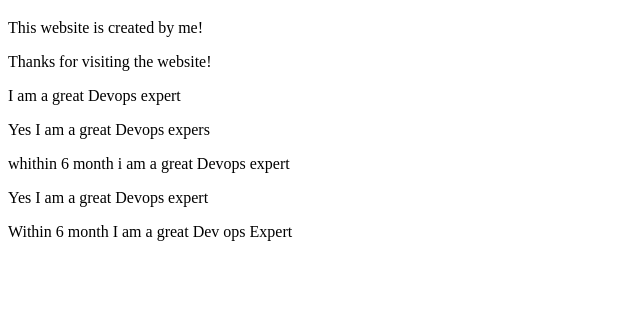
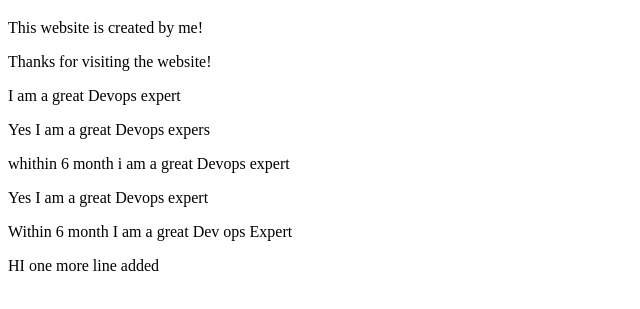
Before and after one commit to yashudevops/myweb, a plain HTML site: page index.html in a window 1280 px wide. Shown: the part 61-370 px from the top of the page, without its empty margins (0-640 px from the left). Drawn offline with Linux system fonts and the light colour scheme.

Commit message:
one more line added

```diff
--- a/index.html
+++ b/index.html
@@ -15,7 +15,7 @@
 		<p>whithin 6 month i am a great Devops expert</p>
 		<P>Yes I am a great Devops expert</P>
 		<p>Within 6 month I am a great Dev ops Expert</p>
-
+		<p>HI one more line added</p>
 
 	</body>
 </html
```
